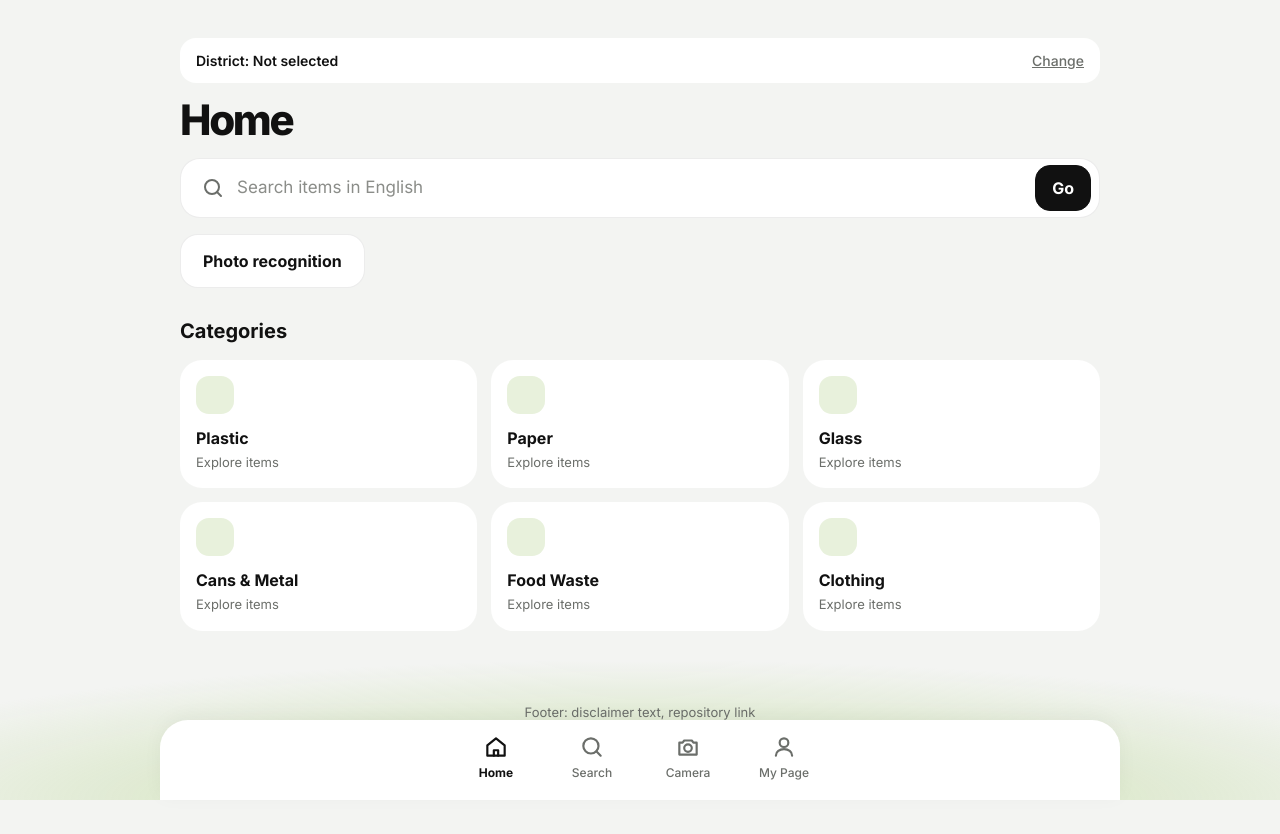
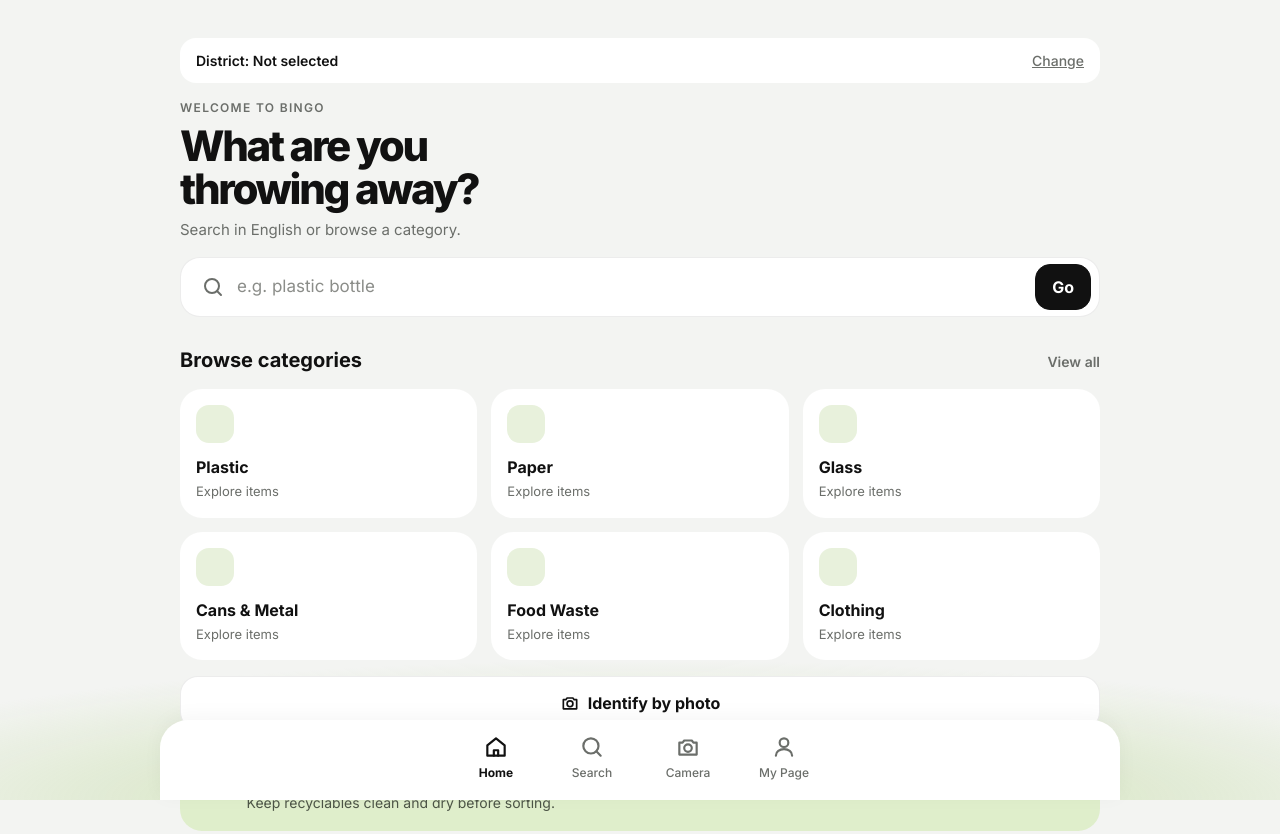
Before and after one commit to TeamE-project-homepage/teamE-project-homepage, a plain HTML site: page frontend/index.html in a window 1280 px wide. Shown: the top 834 px of the page. Drawn offline with Linux system fonts and the light colour scheme.

Commit message:
feat: build home page layout

```diff
--- a/frontend/index.html
+++ b/frontend/index.html
@@ -16,17 +16,27 @@
   <main class="container">
 
     <div class="district-bar"><span>District: (selected district)</span><a href="district.html">Change</a></div>
-    <h1>Home</h1>
+    <header class="page-head">
+      <p class="eyebrow">Welcome to BinGo</p>
+      <h1>What are you<br>throwing away?</h1>
+      <p class="lead">Search in English or browse a category.</p>
+    </header>
     <form class="search-form" action="items.html" role="search">
-      <input type="search" name="q" placeholder="Search items in English" aria-label="Search items in English">
+      <input type="search" name="q" placeholder="e.g. plastic bottle" aria-label="Search items in English">
       <button class="btn" type="submit">Go</button>
     </form>
-    <p><a class="btn btn-secondary" href="photo.html">Photo recognition</a></p>
 
     <section class="section">
-      <h2>Categories</h2>
+      <div class="section-head"><h2>Browse categories</h2><a class="text-link" href="items.html">View all</a></div>
       <div class="grid" id="category-grid"></div>
     </section>
+
+    <a class="btn btn-block btn-secondary" href="photo.html"><svg viewBox="0 0 24 24" fill="none" stroke="currentColor" stroke-width="2" stroke-linecap="round" stroke-linejoin="round" aria-hidden="true" width="20" height="20"><path d="M4 8h3l1.5-2h7L17 8h3v11H4z"/><circle cx="12" cy="13" r="3.5"/></svg> Identify by photo</a>
+
+    <aside class="tip">
+      <span class="tip-number">01</span>
+      <div><h3>Quick tip</h3><p>Keep recyclables clean and dry before sorting.</p></div>
+    </aside>
 
   </main>
 
```
